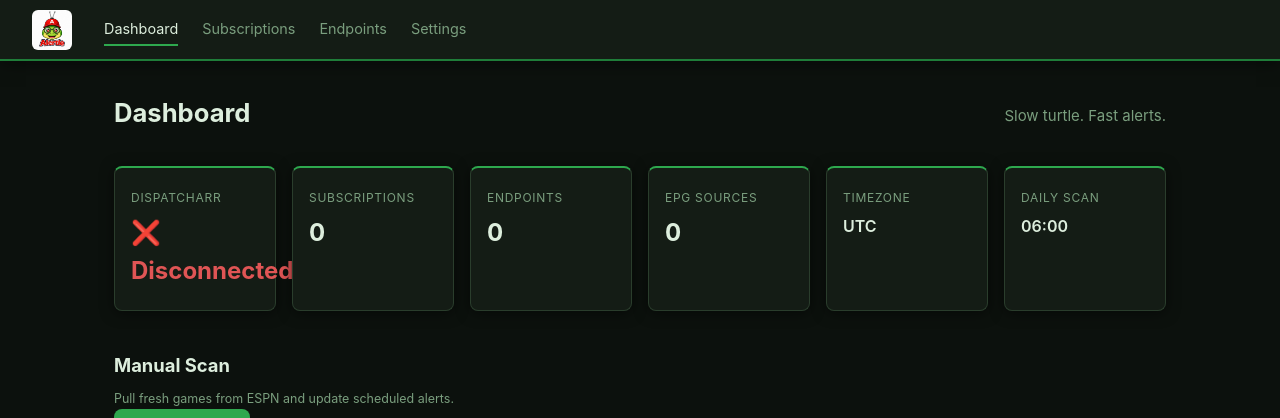
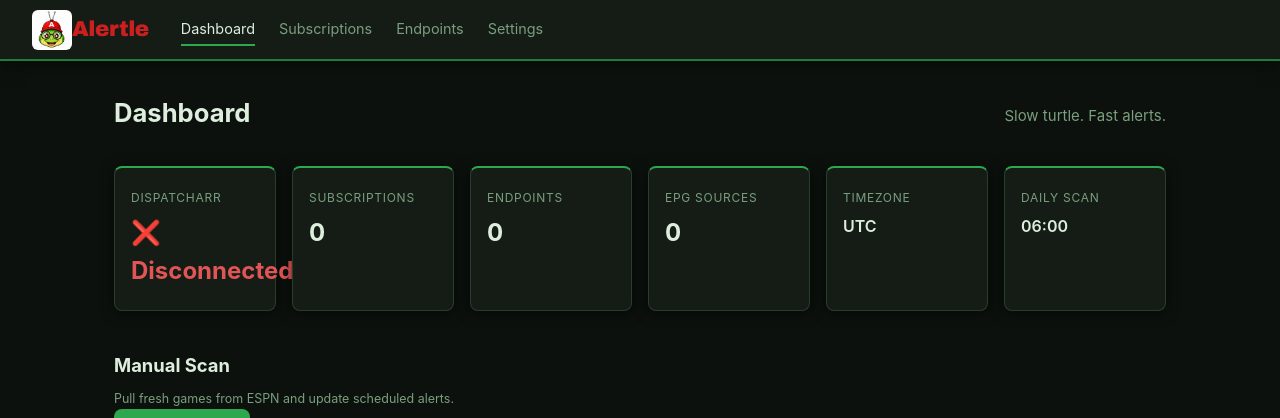
Before and after one commit to Deekerman/Alertle-V2, a FastAPI app: page / in a window 1280 px wide. Shown: the top 418 px of the page. Run offline with FastAPI, Linux system fonts and the light colour scheme; data that the repository does not hold is empty.

Commit message:
Show turtle head + red Alertle text in navbar
Use favicon.png (head only) as nav image with 'Alertle' wordmark
in red beside it, matching the logo's style.

https://claude.ai/code/session_01UPHMP54Aikrwv7LJsAXYne

```diff
--- a/static/style.css
+++ b/static/style.css
@@ -59,6 +59,14 @@ a:hover { text-decoration: underline; }
   width: auto;
   display: block;
   border-radius: 6px;
+}
+
+.nav-brand-name {
+  font-size: 1.35rem;
+  font-weight: 900;
+  color: #cc1f1f;
+  letter-spacing: -.5px;
+  font-family: Arial Black, 'Arial Bold', sans-serif;
 }
 
 .nav-links {
--- a/templates/base.html
+++ b/templates/base.html
@@ -10,7 +10,8 @@
 <body>
   <nav class="navbar">
     <a class="nav-brand" href="/">
-      <img src="/static/logo.png" alt="Alertle" class="nav-logo">
+      <img src="/static/favicon.png" alt="" class="nav-logo">
+      <span class="nav-brand-name">Alertle</span>
     </a>
     <div class="nav-links">
       <a href="/" class="nav-link {% if request.url.path == '/' %}active{% endif %}">Dashboard</a>
```
